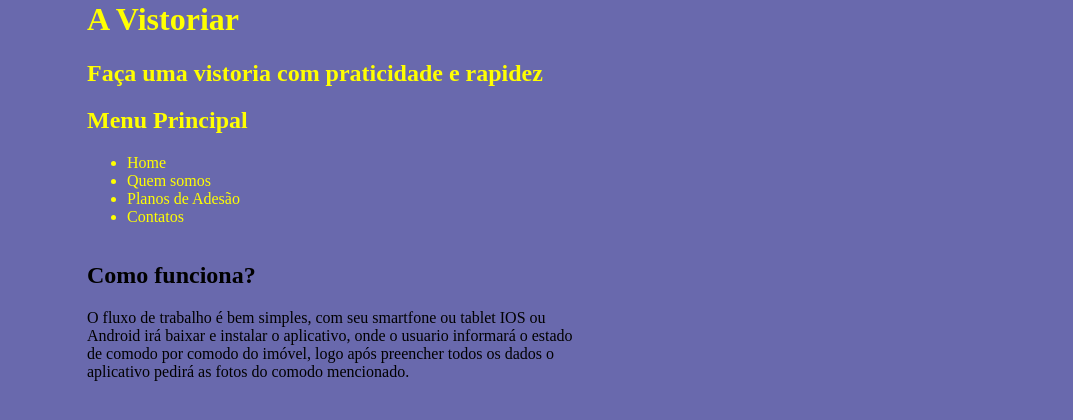
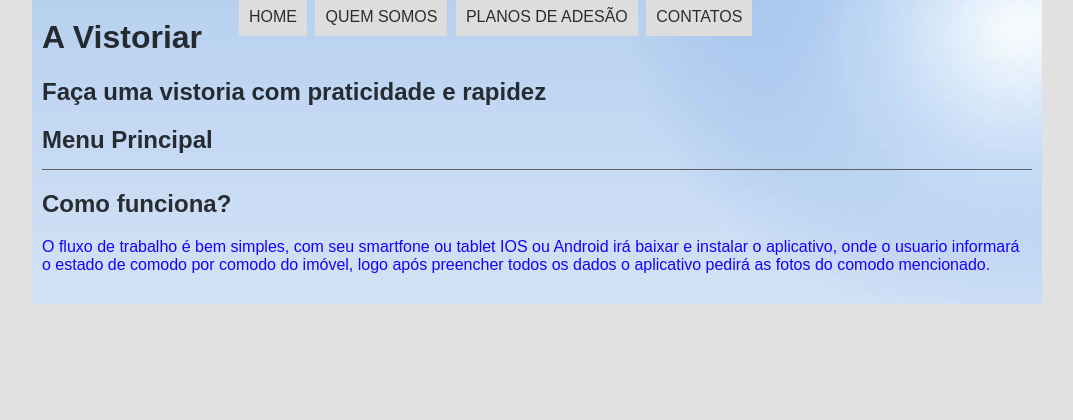
Before and after one commit to MagnaldoJunior/portfolio, a plain HTML site: page index.html in a window 1280 px wide. Shown: the whole page, without its empty margins (103-1176 px from the left). Drawn offline with Linux system fonts and the light colour scheme.

Commit message:
Novo comeco

```diff
--- a/estilo.css
+++ b/estilo.css
@@ -1,20 +1,50 @@
 @charset "UTF-8";
 
+
 body {
-    background-color: rgb(105, 105, 173);
-    color: yellow;
- font: italic;
+    font-family: Arial, sans-serif;
+    background-color: #dddddddd;
+    color: rgba(0, 0, 0, 0.8);
+}
 
 div#interface {
-    width: 900px;
+    width: 990px;
+    background-image: url(../portfolio/imagens/fundo-site.jpg);
     margin: -20px auto 0px auto;
-    box-shadow: 0px 0px 10px black rgba(0, 0, 0, 0.5);
+    box-shadow: 0px 0px 10ox black rgba(0, 0, 0, 0.8);
+    padding: 10px 10px 10px 10px;
 }
 
-section#corpo {
-    color: black;
+header#cabecalho {
+    border-bottom: 1px #606060 solid;
+    height: 150px;
+}
+
+header#cabecalho h1 {
+    font-family: 'fontelogo', sans-serif;
+
+
+}
+nav#menu {
     display: block;
-    width: 500px;
-    float: left;
-    padding-right: 15px;
 }
+
+nav#menu ul{
+    list-style: none;
+    text-transform: uppercase;
+    position: absolute;
+    top: -20px;
+    left: 300px;
+}
+
+nav#menu li{
+    display: inline-block;
+    background-color: #dddddd;
+    padding: 10px;
+    margin: 2px;
+    transition: 1s;
+}
+
+section#corpo p{
+    color: rgb(25, 0, 255);
+}
```
Also changed, not shown: fonts/bubblegum-sans-regular.otf (added), fonts/computer-font.ttf (added), imagens/download.jpg (added), imagens/fundo-site.jpg (added), imagens/img_empresa_1920.jpg (added).
